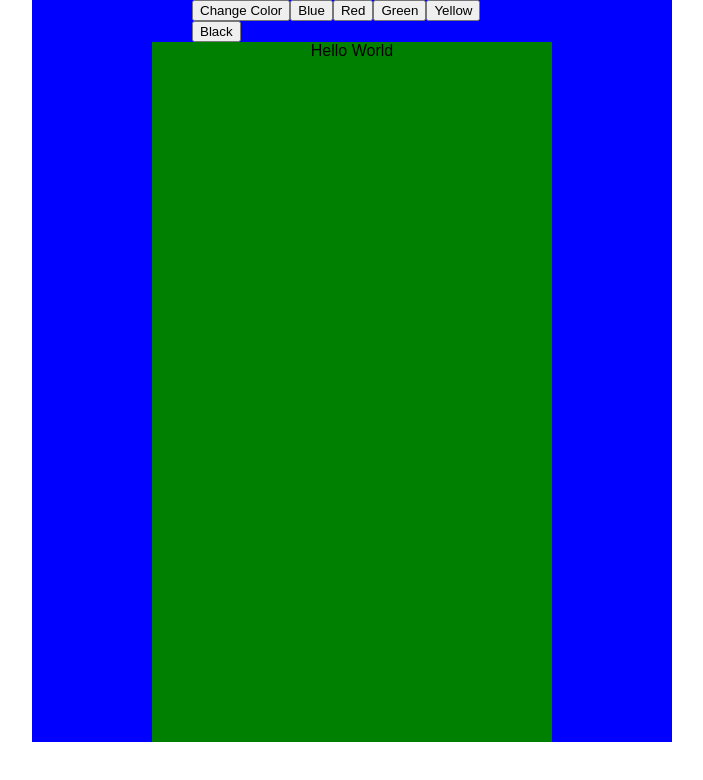
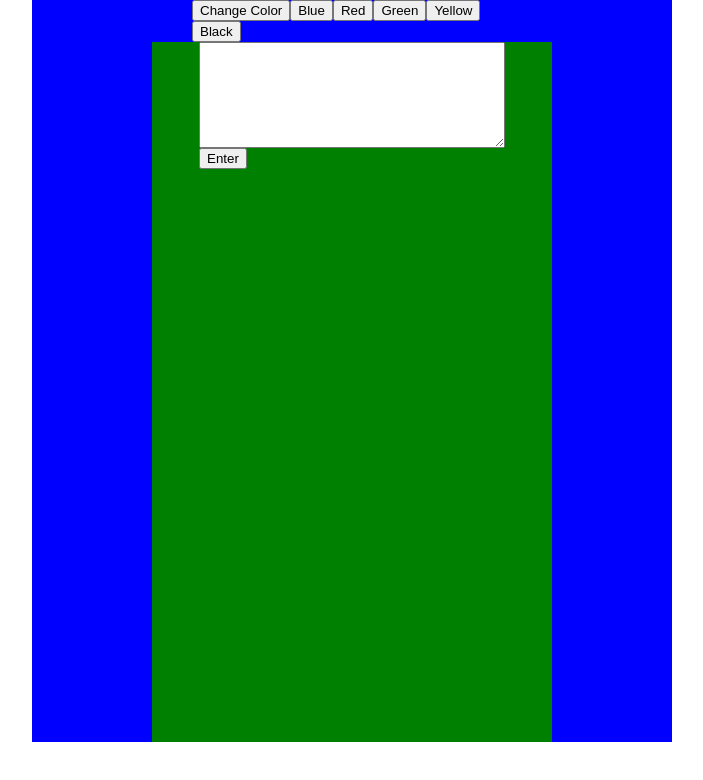
Before and after one commit to reynin14/socket-react-app-client, a React (Create React App) app: page / in a window 1280 px wide. Shown: the top 780 px of the page, without its empty margins (288-991 px from the left). Built offline with nearby package versions, Linux system fonts and the light colour scheme; no server answers.

Commit message:
chat input box and submit button rendered

```diff
--- a/src/App.css
+++ b/src/App.css
@@ -19,3 +19,13 @@
   margin: auto;
   width: 50%;
 }
+
+.chatInput {
+  display: block;
+  width: 300px;
+  height: 100px;
+}
+
+.chatSubmit {
+  margin-bottom: auto;
+}
--- a/src/components/chat/ChatContainer.js
+++ b/src/components/chat/ChatContainer.js
@@ -18,14 +18,10 @@ class ChatContainer extends Component {
     socket.emit('change color', this.state.color) // change 'red' to this.state.color
   }
 
-  ///
-
   // adding the function
   setColor = (color) => {
     this.setState({ color })
   }
-
-  ///
 
   render() {
     // testing for socket connections
--- a/src/components/chat/ChatWindow.js
+++ b/src/components/chat/ChatWindow.js
@@ -5,7 +5,12 @@ class ChatWindow extends React.Component{
   render(){
     return(
       <div className='chatWindow'>
-        Hello World
+        <div>
+          <textarea className='chatInput'></textarea>
+          <div className='chatSubmit'>
+            <button>Enter</button>
+          </div>
+        </div>
       </div>
     )
   }
```
